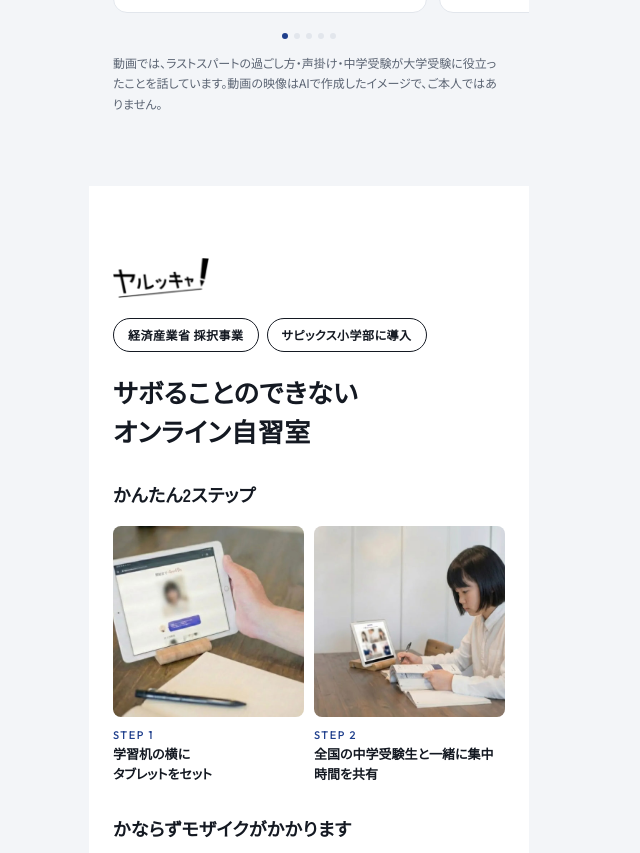
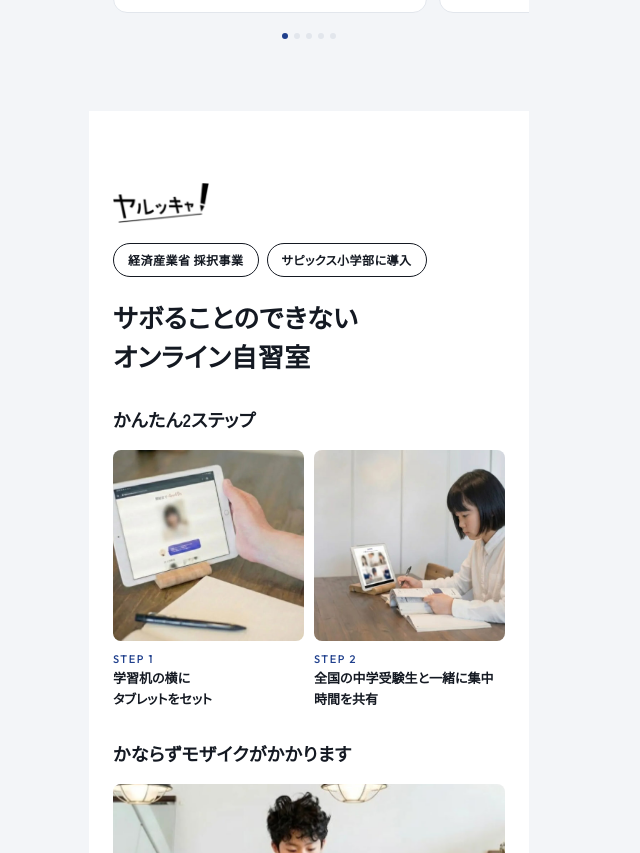
Before and after one commit to Herazika/go, a plain HTML site: page ookini-lp/index.html in a window 1280 px wide. Shown: the part 3570-4423 px from the top of the page, without its empty margins (331-971 px from the left). Drawn offline with Linux system fonts and the light colour scheme.

Commit message:
fix(ookini-lp): 新規・既存LPから動画の説明文を削除
Co-Authored-By: Claude Opus 5.5 <noreply@anthropic.com>

```diff
--- a/ookini-lp/index.html
+++ b/ookini-lp/index.html
@@ -375,7 +375,6 @@ h1,h2,h3{font-family:var(--display);font-weight:700;letter-spacing:.02em;text-wr
         </li>
       </ul>
       <div class="kc-hint" aria-hidden="true"><i class="on"></i><i></i><i></i><i></i><i></i></div>
-      <p class="note">動画では、ラストスパートの過ごし方・声掛け・中学受験が大学受験に役立ったことを話しています。動画の映像はAIで作成したイメージで、ご本人ではありません。</p>
     </div>
   </section>
 
```
Also changed, not shown: ookini-lp/yarukya/index.html (+0 -1 lines).
